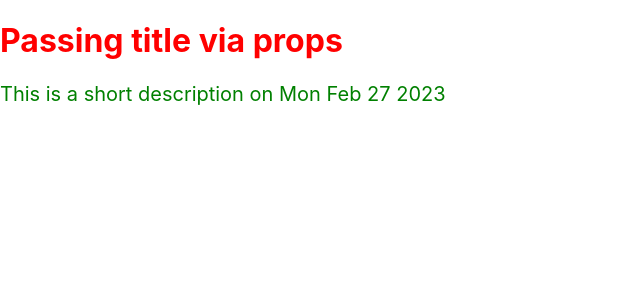
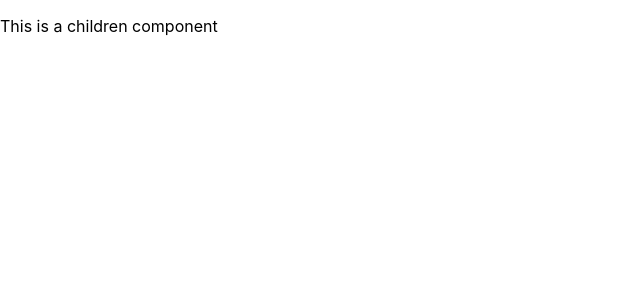
Before and after one commit to pythonhubdev/react_learning, a React (Create React App) app: page / in a window 1280 px wide. Shown: the top 300 px of the page, without its empty margins (0-640 px from the left). Built offline with nearby package versions, Linux system fonts and the light colour scheme.

Commit message:
Passing custom element as props via children props

```diff
--- a/src/App.js
+++ b/src/App.js
@@ -4,11 +4,18 @@ import CComponent from "./Components/Component";
 function App() {
     return (
         <div>
-            {/* Passing dynamic data via react props */}
-            <CComponent title={"Passing title via props"}/>
+            {/*Wrapping the children component with the CComponent.
+            Since we are using the children prop, we can pass* any component as a child to the CComponent */}
+            <CComponent>
+                <ChildrenComponent/>
+            </CComponent>
         </div>
     )
         ;
 }
 
+const ChildrenComponent = () => {
+    return <p>This is a children component</p>;
+}
+
 export default App;
--- a/src/Components/Component.jsx
+++ b/src/Components/Component.jsx
@@ -2,15 +2,13 @@ import "./Component.css"; // Importing CSS files
 
 
 const CustomComponent = (props) => {
-    const description = "This is a short description";
-    // Adding normal JavaScript logic inside JSX
-    const date = new Date();
     return (
         <div>
-            {/* Showing dynamic data via props */}
-            <h1 style={{color: "red"}}>{props.title}</h1>
-            {/* Showing dynamic data via variable */}
-            <p className="short-description">{description} on {date.toDateString()}</p>
+            <div>
+                {/* Passing children via props: with the help of this,
+                we can pass another HTML component as children */}
+                {props.children}
+            </div>
         </div>
     );
 }
```
